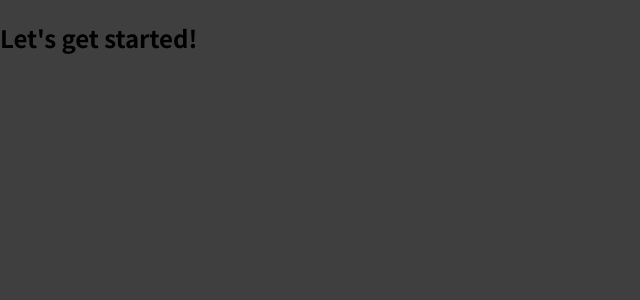
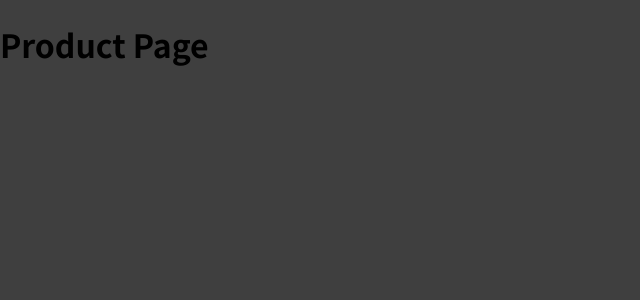
Before and after one commit to Aman-Gupta-Ji/React-Router, a JavaScript app: page /products in a window 1280 px wide. Shown: the top 300 px of the page, without its empty margins (0-640 px from the left). Built offline with nearby package versions, Linux system fonts and the light colour scheme.

Commit message:
BrowserRoutes

```diff
--- a/src/App.js
+++ b/src/App.js
@@ -1,7 +1,17 @@
+import { Route } from 'react-router-dom';
+
+import Welcome from './components/Welcome';
+import Products from './components/Products';
+
 function App() {
   return (
     <div>
-      <h2>Let's get started!</h2>
+      <Route path="/welcome">
+        <Welcome />
+      </Route>
+      <Route path="/products">
+        <Products />
+      </Route>
     </div>
   );
 }
--- /dev/null
+++ b/src/components/Products.js
@@ -0,0 +1,5 @@
+const Products = () => {
+    return <h1>Product Page</h1>
+}
+
+export default Products;
--- /dev/null
+++ b/src/components/Welcome.js
@@ -0,0 +1,5 @@
+const Welcome = () => {
+    return <h1>Welcome to React Router</h1>
+}
+
+export default Welcome;
--- a/src/index.js
+++ b/src/index.js
@@ -1,7 +1,12 @@
-import ReactDOM from 'react-dom/client';
+import ReactDOM from "react-dom/client";
+import { BrowserRouter } from "react-router-dom";
 
-import './index.css';
-import App from './App';
+import "./index.css";
+import App from "./App";
 
-const root = ReactDOM.createRoot(document.getElementById('root'));
-root.render(<App />);
+const root = ReactDOM.createRoot(document.getElementById("root"));
+root.render(
+  <BrowserRouter>
+    <App />
+  </BrowserRouter>
+);
```
